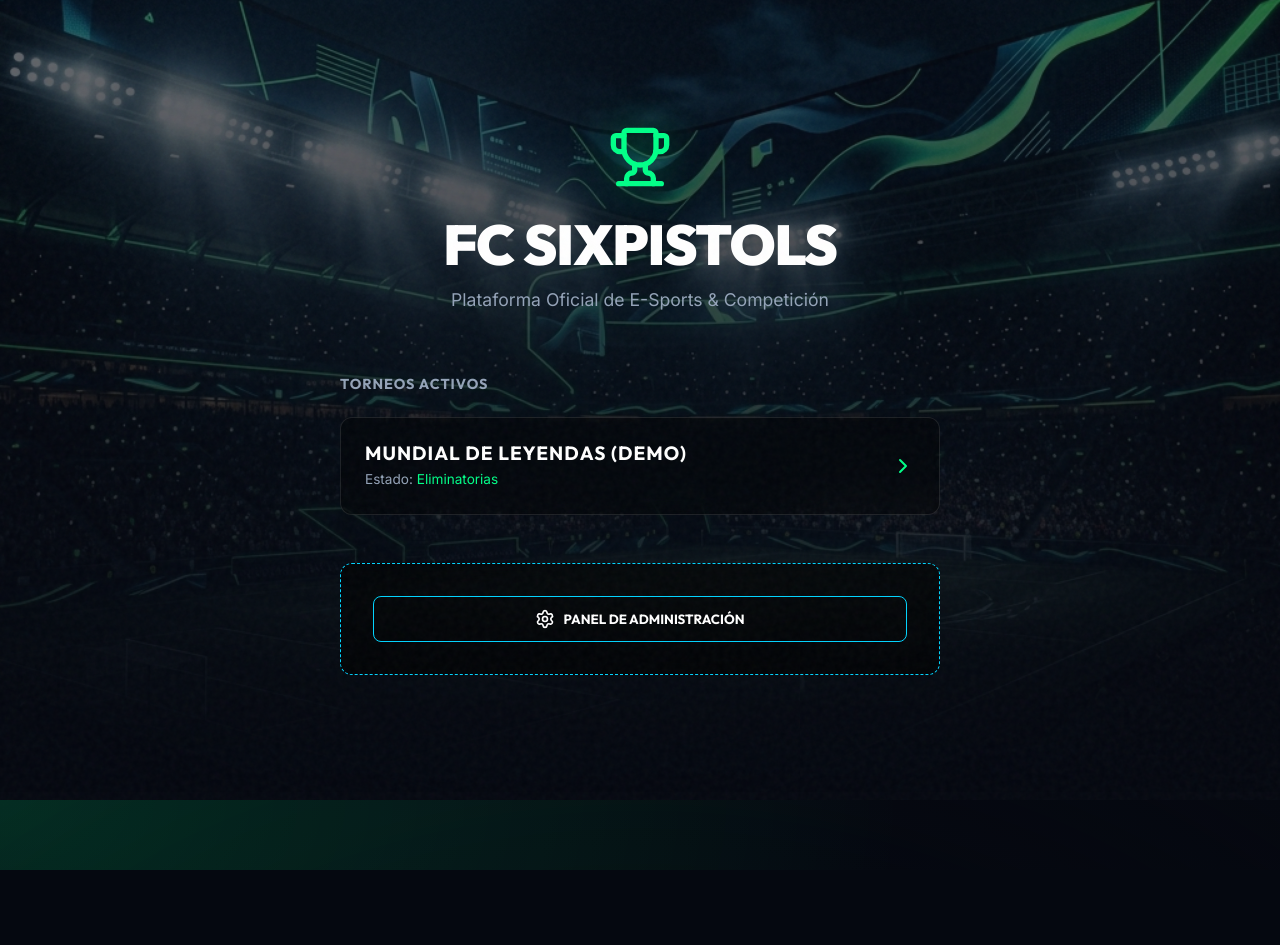
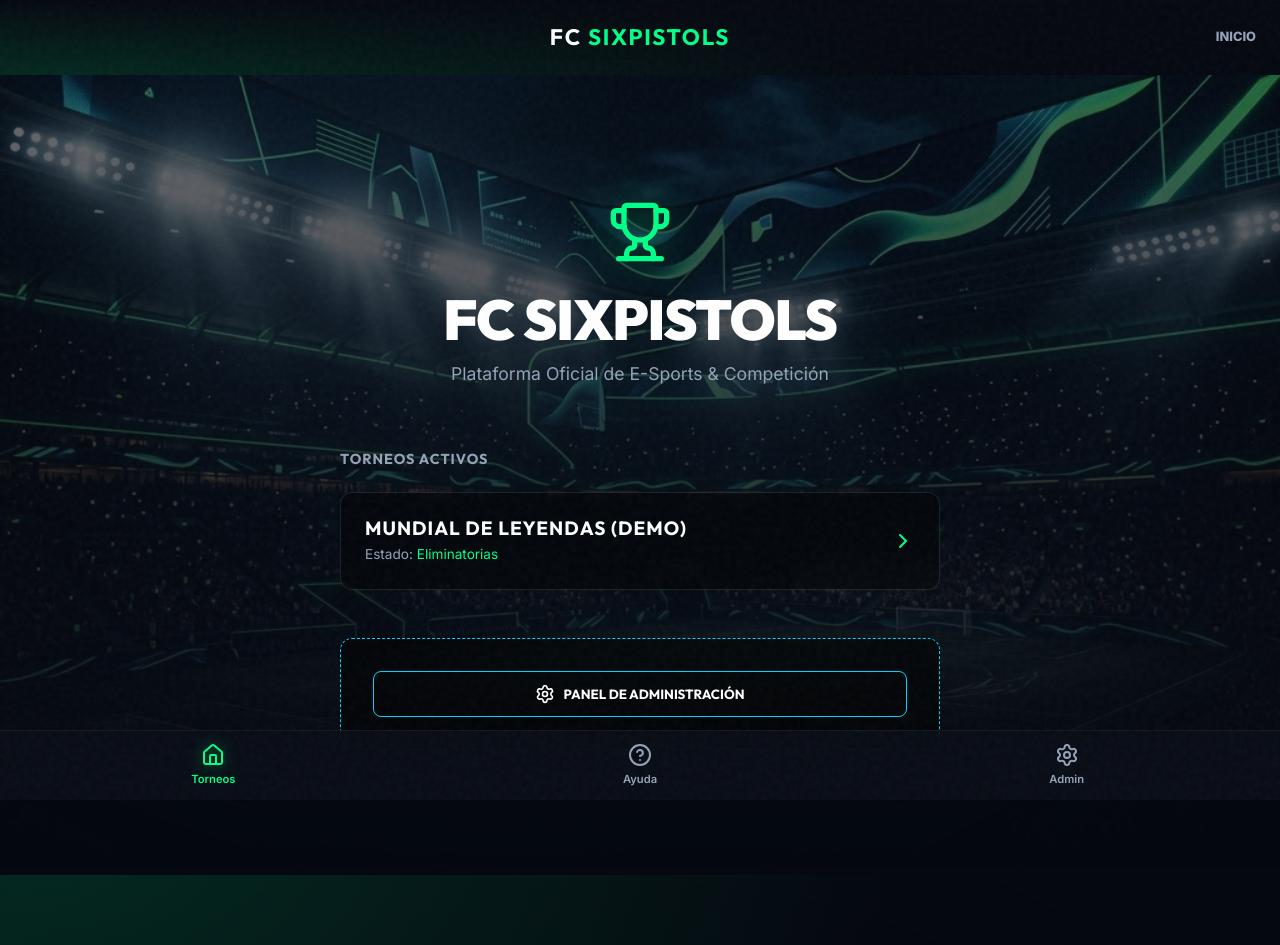
Before and after one commit to ALEIXPR/FC-Torneos, a React (Vite) app: page / in a window 1280 px wide. Before the commit the page ends 870 px from the top, so only its background shows below. Built offline with nearby package versions, Linux system fonts and the light colour scheme.

Commit message:
Unify global enrouting layout; make BottomNav present on all user pages and dynamically adapt its tabs based on tournament selection

```diff
--- a/src/App.jsx
+++ b/src/App.jsx
@@ -1,10 +1,9 @@
 import React from 'react';
-import { HashRouter as Router, Routes, Route, Navigate, useNavigate } from 'react-router-dom';
+import { HashRouter as Router, Routes, Route, Navigate, useNavigate, useLocation } from 'react-router-dom';
 import { Toaster } from 'react-hot-toast';
 import { useTournament, TournamentProvider } from './context/TournamentContext';
 import BottomNav from './components/BottomNav';
 import Header from './components/Header';
-import { ChevronLeft } from 'lucide-react';
 
 import Lobby from './pages/Lobby';
 import Results from './pages/Results';
@@ -15,67 +14,28 @@ import Admin from './pages/Admin';
 import Instructions from './pages/Instructions';
 import TV from './pages/TV';
 
-const TournamentLayout = () => {
-  return (
-    <>
-      <Header title="Mundial" />
-      <main>
-        <Routes>
-          <Route path="/" element={<Results />} />
-          <Route path="/clasificacion" element={<Standings />} />
-          <Route path="/cuadro" element={<Bracket />} />
-          <Route path="/perfiles" element={<Profiles />} />
-          <Route path="/instrucciones" element={<Instructions />} />
-          <Route path="/admin" element={<Navigate to="/" replace />} />
-          <Route path="*" element={<Navigate to="/" replace />} />
-        </Routes>
-      </main>
-      <BottomNav />
-    </>
-  );
+const HeaderWrapper = () => {
+  const { activeTournament } = useTournament();
+  const location = useLocation();
+
+  // Hide header on TV and Admin panels
+  if (location.pathname === '/tv' || location.pathname === '/admin') {
+    return null;
+  }
+
+  const title = activeTournament ? activeTournament.name : "Inicio";
+  return <Header title={title} />;
 };
 
-const InstructionsStandalone = () => {
-  const navigate = useNavigate();
-  return (
-    <>
-      <header className="app-header" style={{
-        padding: '1.5rem',
-        background: 'linear-gradient(to bottom, rgba(5, 8, 16, 1) 0%, rgba(5, 8, 16, 0) 100%)',
-        position: 'sticky',
-        top: 0,
-        zIndex: 100,
-        display: 'flex',
-        alignItems: 'center',
-        justifyContent: 'center'
-      }}>
-        <button
-          onClick={() => navigate('/')}
-          style={{
-            position: 'absolute',
-            left: '1.5rem',
-            background: 'transparent',
-            border: 'none',
-            color: 'var(--text-secondary)',
-            cursor: 'pointer',
-            display: 'flex',
-            alignItems: 'center',
-            gap: '0.25rem'
-          }}
-        >
-          <ChevronLeft size={20} />
-          <span style={{ fontSize: '0.85rem' }}>Lobby</span>
-        </button>
+const BottomNavWrapper = () => {
+  const location = useLocation();
 
-        <h1 className="heading-md" style={{ color: 'var(--text-primary)', margin: 0 }}>
-          FC <span style={{ color: 'var(--accent-primary)' }}>SIXPISTOLS</span>
-        </h1>
-      </header>
-      <main>
-        <Instructions />
-      </main>
-    </>
-  );
+  // Hide bottom nav on TV dashboard
+  if (location.pathname === '/tv') {
+    return null;
+  }
+
+  return <BottomNav />;
 };
 
 function AppContent() {
@@ -83,14 +43,27 @@ function AppContent() {
 
   return (
     <div className="app-container">
-      <Routes>
-        <Route path="/tv" element={!activeTournamentId ? <Lobby /> : <TV />} />
-        <Route path="/admin" element={<Admin />} />
-        {!activeTournamentId && (
-          <Route path="/instrucciones" element={<InstructionsStandalone />} />
-        )}
-        <Route path="/*" element={!activeTournamentId ? <Lobby /> : <TournamentLayout />} />
-      </Routes>
+      <HeaderWrapper />
+
+      <main>
+        <Routes>
+          <Route path="/tv" element={!activeTournamentId ? <Lobby /> : <TV />} />
+          <Route path="/admin" element={<Admin />} />
+
+          {/* Main Enrouting */}
+          <Route path="/" element={!activeTournamentId ? <Lobby /> : <Results />} />
+          <Route path="/clasificacion" element={!activeTournamentId ? <Navigate to="/" replace /> : <Standings />} />
+          <Route path="/cuadro" element={!activeTournamentId ? <Navigate to="/" replace /> : <Bracket />} />
+          <Route path="/perfiles" element={!activeTournamentId ? <Navigate to="/" replace /> : <Profiles />} />
+          <Route path="/instrucciones" element={<Instructions />} />
+
+          {/* Catch-all redirection */}
+          <Route path="*" element={<Navigate to="/" replace />} />
+        </Routes>
+      </main>
+
+      <BottomNavWrapper />
+
       <Toaster position="top-center" toastOptions={{ style: { background: '#141b2d', color: '#fff', border: '1px solid rgba(255,255,255,0.1)' } }} />
     </div>
   );
--- a/src/components/BottomNav.jsx
+++ b/src/components/BottomNav.jsx
@@ -1,12 +1,36 @@
 import React from 'react';
 import { NavLink } from 'react-router-dom';
-import { Trophy, Users, Shield, LayoutGrid, Settings, HelpCircle } from 'lucide-react';
+import { Trophy, Users, Shield, LayoutGrid, Settings, HelpCircle, Home } from 'lucide-react';
+import { useTournament } from '../context/TournamentContext';
 import './BottomNav.css';
 
 const BottomNav = () => {
+  const { activeTournamentId } = useTournament();
+
+  if (!activeTournamentId) {
+    // Standalone or Lobby state: Show only Torneos, Ayuda, Admin
+    return (
+      <nav className="bottom-nav">
+        <NavLink to="/" className={({ isActive }) => `nav-item ${isActive ? 'active' : ''}`} end>
+          <Home size={24} />
+          <span>Torneos</span>
+        </NavLink>
+        <NavLink to="/instrucciones" className={({ isActive }) => `nav-item ${isActive ? 'active' : ''}`}>
+          <HelpCircle size={24} />
+          <span>Ayuda</span>
+        </NavLink>
+        <NavLink to="/admin" className={({ isActive }) => `nav-item ${isActive ? 'active' : ''}`}>
+          <Settings size={24} />
+          <span>Admin</span>
+        </NavLink>
+      </nav>
+    );
+  }
+
+  // Inside tournament state: Show all 6 tabs
   return (
     <nav className="bottom-nav">
-      <NavLink to="/" className={({ isActive }) => `nav-item ${isActive ? 'active' : ''}`}>
+      <NavLink to="/" className={({ isActive }) => `nav-item ${isActive ? 'active' : ''}`} end>
         <Trophy size={24} />
         <span>Partidos</span>
       </NavLink>
--- a/src/components/Header.jsx
+++ b/src/components/Header.jsx
@@ -3,7 +3,7 @@ import { useTournament } from '../context/TournamentContext';
 import { LogOut } from 'lucide-react';
 
 const Header = ({ title }) => {
-  const { setActiveTournamentId } = useTournament();
+  const { activeTournamentId, setActiveTournamentId } = useTournament();
 
   return (
     <header className="app-header" style={{
@@ -16,6 +16,7 @@ const Header = ({ title }) => {
       alignItems: 'center',
       justifyContent: 'center'
     }}>
+      {activeTournamentId && (
         <button
           onClick={() => setActiveTournamentId(null)}
           style={{
@@ -31,6 +32,7 @@ const Header = ({ title }) => {
         >
           <LogOut size={20} style={{ transform: 'rotate(180deg)' }} />
         </button>
+      )}
 
       <h1 className="heading-md" style={{ color: 'var(--text-primary)', margin: 0 }}>
         FC <span style={{ color: 'var(--accent-primary)' }}>SIXPISTOLS</span>
```
Lines whose indentation alone changed are shown as unchanged.
